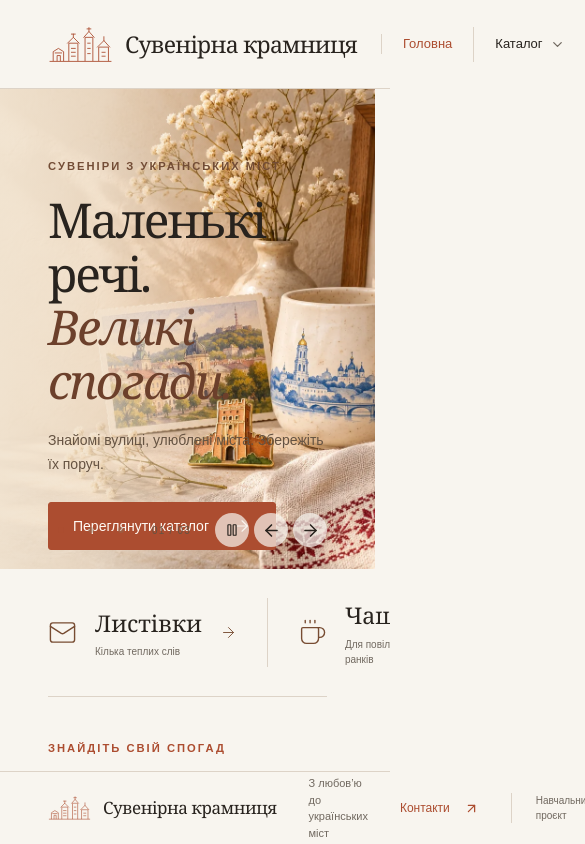
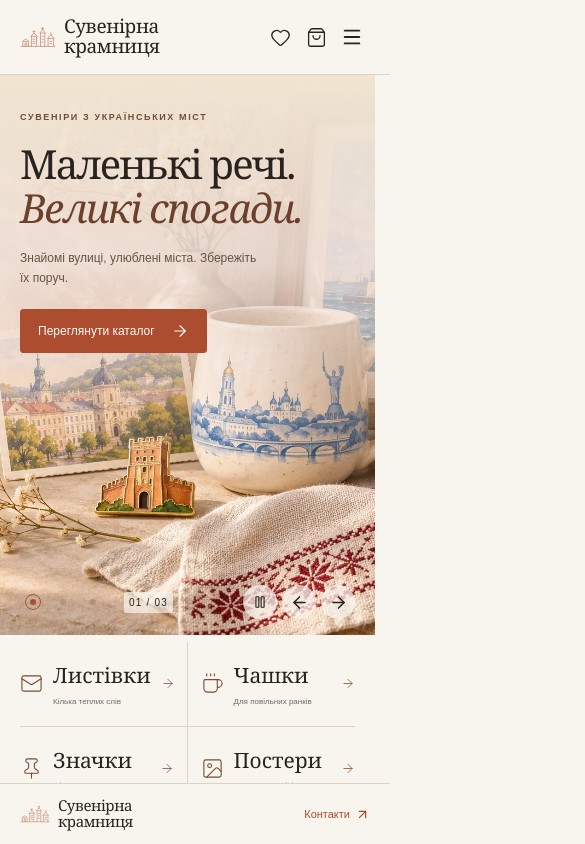
Before and after one commit to Mihail-del/WebDevelopmentToolsandPrinciples, a React (Vite) app in the folder project/: page / in a window 390 px wide. Shown: the top 844 px of the page, 585 px wide, since content can reach past the window. Built offline with nearby package versions, Linux system fonts and the light colour scheme.

Commit message:
feat: adapt homepage and navigation for mobile screens

```diff
--- a/project/src/components/layout/Layout.scss
+++ b/project/src/components/layout/Layout.scss
@@ -18,7 +18,7 @@
 .submenu a { display: block; padding: 10px 12px; }
 .submenu a:hover { background: $paper-dark; }
 .header-actions { display: flex; align-items: center; gap: 2px; border-left: 1px solid $line; padding-left: 16px; }
-.mobile-menu-toggle { display: none; }
+.header-actions .mobile-menu-toggle { display: none; }
 .site-footer { flex-shrink: 0; border-top: 1px solid $line; background: $paper; }
 .footer-inner { min-height: 72px; display: flex; align-items: center; gap: 32px; }
 .brand--compact svg { width: 43px; height: 32px; }
--- a/project/src/main.jsx
+++ b/project/src/main.jsx
@@ -3,6 +3,7 @@ import ReactDOM from 'react-dom/client';
 import { BrowserRouter } from 'react-router-dom';
 import App from './App.jsx';
 import './styles/main.scss';
+import './styles/responsive.scss';
 
 ReactDOM.createRoot(document.getElementById('root')).render(
   <React.StrictMode><BrowserRouter><App /></BrowserRouter></React.StrictMode>,
--- /dev/null
+++ b/project/src/styles/responsive.scss
@@ -0,0 +1,94 @@
+@use 'variables' as *;
+
+@media (max-width: 1100px) {
+  .container { width: calc(100% - 64px); }
+  .header-inner { min-height: 80px; gap: 16px; }
+  .brand span { font-size: 21px; }
+  .brand svg { width: 54px; }
+  .main-nav { display: none; position: absolute; top: 100%; left: 0; right: 0; margin: 0; background: $paper; border-bottom: 1px solid $line; box-shadow: 0 15px 20px #28231e0d; max-height: 70dvh; overflow: auto; padding: 12px 32px 24px; }
+  .site-header { position: relative; }
+  .main-nav[data-open='true'] { display: block; }
+  .main-nav > a, .catalog-nav { display: block; padding: 14px 0; border-left: 0; border-bottom: 1px solid $line; font-size: 16px; }
+  .catalog-nav__trigger { justify-content: space-between; }
+  .submenu-toggle { padding: 8px 12px; }
+  .submenu { position: static; border: 0; border-left: 1px solid $line; border-radius: 0; box-shadow: none; margin-top: 10px; margin-left: 8px; padding: 0 12px; }
+  .header-actions .mobile-menu-toggle { display: inline-flex; }
+  .header-actions { margin-left: auto; }
+  .category-link { padding-inline: 20px; gap: 12px; }
+  .category-link__name { font-size: 21px; }
+  .category-link__detail { font-size: 9px; }
+  .product-grid { gap: 20px; }
+  .about-section { gap: 50px; }
+  .footer-inner { gap: 20px; }
+  .footer-inner > p { display: none; }
+  .footer-inner .text-link { margin-left: auto; }
+}
+
+@media (max-width: 760px) {
+  .container { width: calc(100% - 40px); }
+  .header-inner { min-height: 74px; gap: 8px; }
+  .brand { gap: 8px; white-space: normal; }
+  .brand svg { width: 36px; height: 36px; }
+  .brand span { max-width: 145px; font-size: 19px; line-height: 1.05; letter-spacing: -.4px; }
+  .header-actions { border: 0; padding-left: 0; gap: 0; }
+  .header-actions .icon-button { width: 36px; height: 42px; padding: 6px; }
+  .header-search { display: none; }
+  .main-nav { padding-inline: 20px; }
+  .hero { height: 560px; }
+  .hero__images img { object-position: 70% 70%; }
+  .hero--1 .hero__images img, .hero--2 .hero__images img { width: 100%; object-position: center 65%; }
+  .hero__wash, .hero--1 .hero__wash, .hero--2 .hero__wash { background: linear-gradient(180deg, #f1e4d1 0%, #f1e4dfd9 34%, #f1e4d100 74%); }
+  .hero__content { padding-top: 36px; }
+  .hero__content .eyebrow { font-size: 9px; margin-bottom: 17px; }
+  .hero h1 { font-size: clamp(2.5rem, 9.8vw, 3.5rem); max-width: 100%; }
+  .hero__description { font-size: 12px; max-width: 245px; margin-block: 17px 20px; }
+  .hero .button { min-height: 44px; min-width: 0; padding: 10px 17px; gap: 16px; font-size: 12px; }
+  .hero__controls { bottom: 16px; }
+  .hero__count { color: $ink; background: #f8f5efb0; padding: 3px 5px; border-radius: 2px; }
+  .category-strip { grid-template-columns: repeat(2, minmax(0, 1fr)); padding: 7px 0; }
+  .category-link { padding: 18px 13px !important; gap: 10px; }
+  .category-link:nth-child(odd) { padding-left: 0 !important; }
+  .category-link:nth-child(even) { border-right: 0; padding-right: 0 !important; }
+  .category-link:nth-child(-n+2) { border-bottom: 1px solid $line; }
+  .category-link > svg:first-child { width: 23px; }
+  .category-link > svg:last-child { width: 14px; }
+  .category-link__name { font-size: 21px; }
+  .category-link__detail { font-size: 8px; }
+  .featured-section { padding-top: 30px; padding-bottom: 30px; }
+  .section-heading { align-items: flex-start; margin-bottom: 22px; gap: 12px; }
+  .section-heading .eyebrow { font-size: 8px; margin-bottom: 8px; }
+  .section-heading h2 { font-size: clamp(1.5rem, 5.8vw, 2rem); }
+  .section-heading .text-link { font-size: 10px; gap: 5px; margin-top: 4px; white-space: normal; max-width: 76px; }
+  .section-heading .text-link svg { width: 14px; }
+  .product-grid { grid-template-columns: repeat(2, minmax(0, 1fr)); gap: 24px 16px; }
+  .product-card__image { width: 300px; }
+  .product-card__view { width: 28px; height: 28px; right: 8px; bottom: 8px; }
+  .product-card__city { margin-top: 10px; font-size: 10px; }
+  .product-card h3 { font-size: 12px; min-height: 34px; }
+  .product-card__price { font-size: 14px; margin-top: 6px; }
+  .about-section { grid-template-columns: 1fr; gap: 15px; padding-block: 23px 32px; }
+  .about-illustration { padding: 8px; }
+  .about-illustration svg { width: 160px; height: 85px; }
+  .about-illustration span { font-size: 14px; margin-top: 0; }
+  .about-copy { text-align: center; }
+  .about-copy .eyebrow { font-size: 9px; margin-bottom: 12px; }
+  .about-copy h2 { font-size: 29px; }
+  .about-copy > p:not(.eyebrow) { font-size: 12px; max-width: 43ch; margin: 16px auto 0; }
+  .about-copy .text-link { margin-top: 18px; font-size: 12px; }
+  .footer-inner { min-height: 60px; gap: 12px; }
+  .brand--compact span { font-size: 15px; max-width: 120px; }
+  .brand--compact svg { width: 30px; height: 28px; }
+  .footer-inner .text-link { font-size: 11px; gap: 5px; }
+  .demo-note { display: none; }
+  .planned-page { margin-block: 56px; }
+  .planned-page h1 { overflow-wrap: anywhere; font-size: 37px; }
+}
+
+@media (max-width: 359px) {
+  .container { width: calc(100% - 32px); }
+  .brand span { max-width: 120px; font-size: 17px; }
+  .brand svg { width: 30px; }
+  .category-link { gap: 6px; }
+  .category-link__name { font-size: 19px; }
+  .category-link__detail { font-size: 7px; }
+}
```
Also changed, not shown: 2 other files (tests, documents, lock files or other folders).
